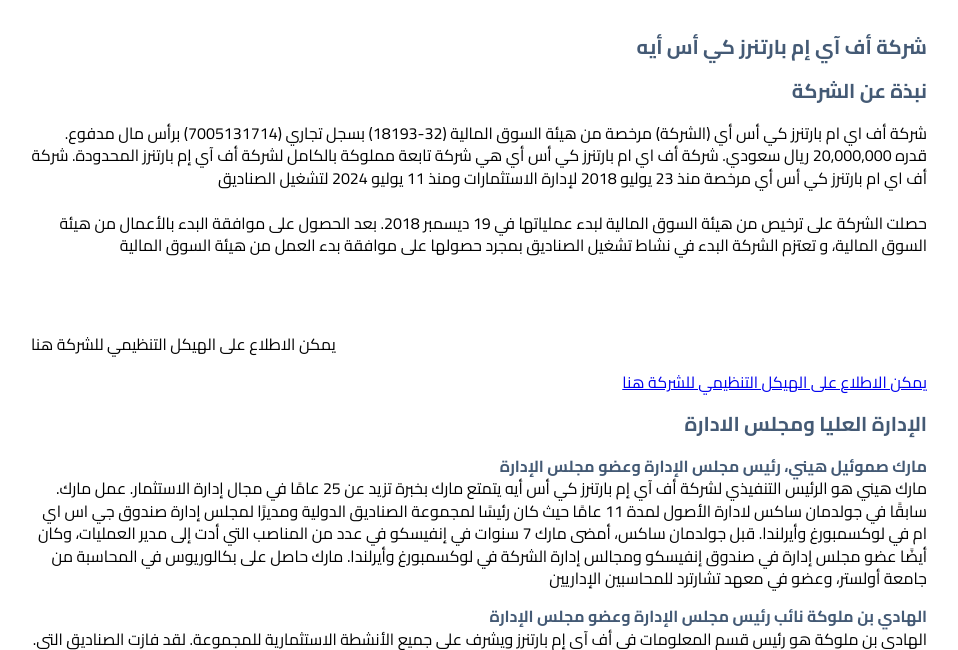
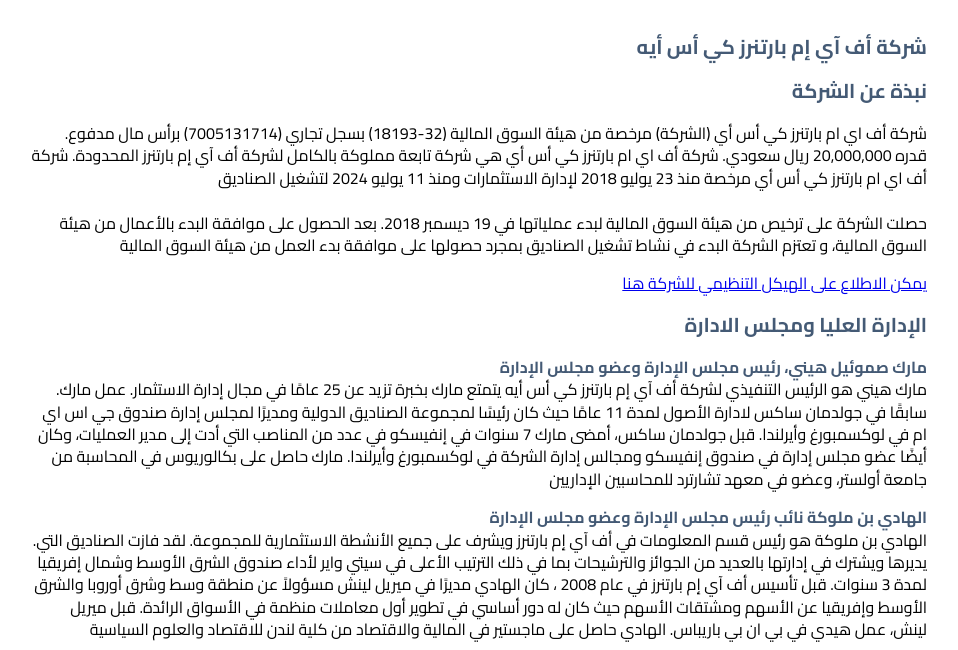
Before and after one commit to fim-partners/fim-partners, a plain HTML site: page index.html in a window 1280 px wide. Shown: the part 92-742 px from the top of the page, without its empty margins (161-1119 px from the left). Drawn offline with Linux system fonts and the light colour scheme.

Commit message:
Update index.html

```diff
--- a/index.html
+++ b/index.html
@@ -65,9 +65,6 @@
 
 حصلت الشركة على ترخيص من هيئة السوق المالية لبدء عملياتها في 19 ديسمبر 2018. بعد الحصول على موافقة البدء بالأعمال من هيئة السوق المالية، و تعتزم الشركة البدء في نشاط تشغيل الصناديق بمجرد حصولها على موافقة بدء العمل من هيئة السوق المالية</p>
 
-<br /><br />
-
-</p> يمكن الاطلاع على الهيكل التنظيمي للشركة هنا </p>
 <p><a href="https://www.fimpartners.com/app/uploads/2024/10/FIM-Partners-Organisation-Chart-KSA-2020-Arabic.pdf">يمكن الاطلاع على الهيكل التنظيمي للشركة هنا</a></p>
 
 <h2>الإدارة العليا ومجلس الادارة</h2>
```
